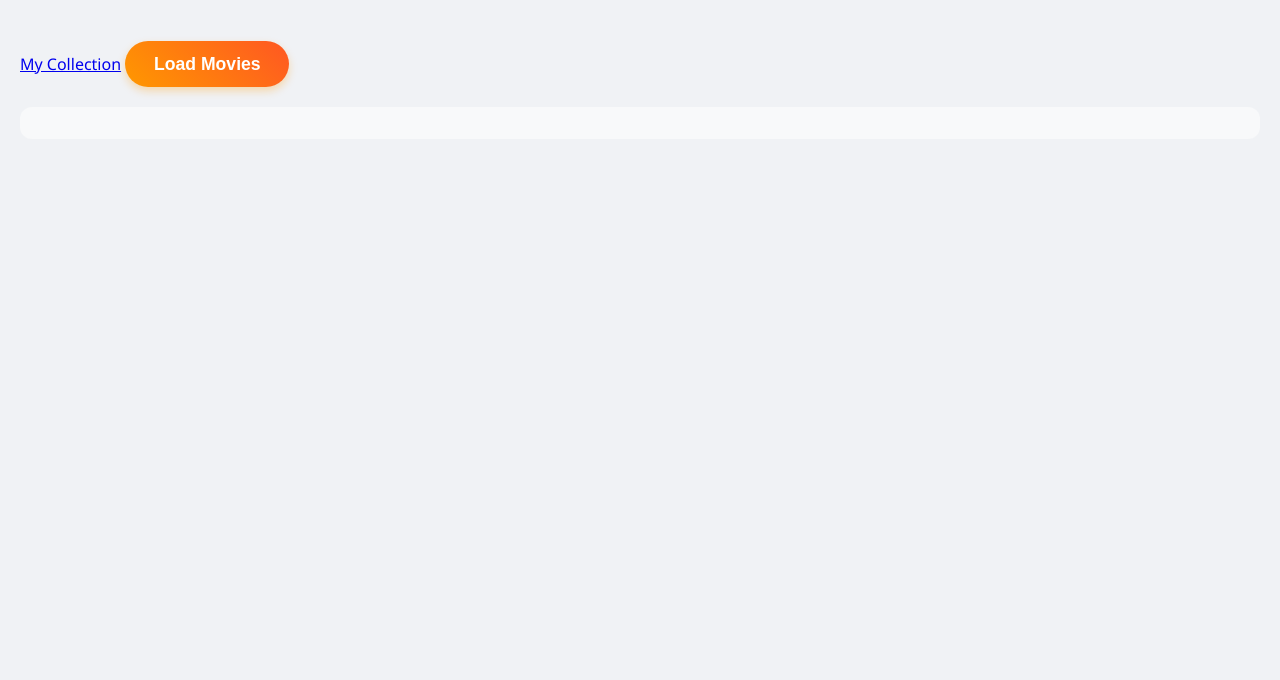
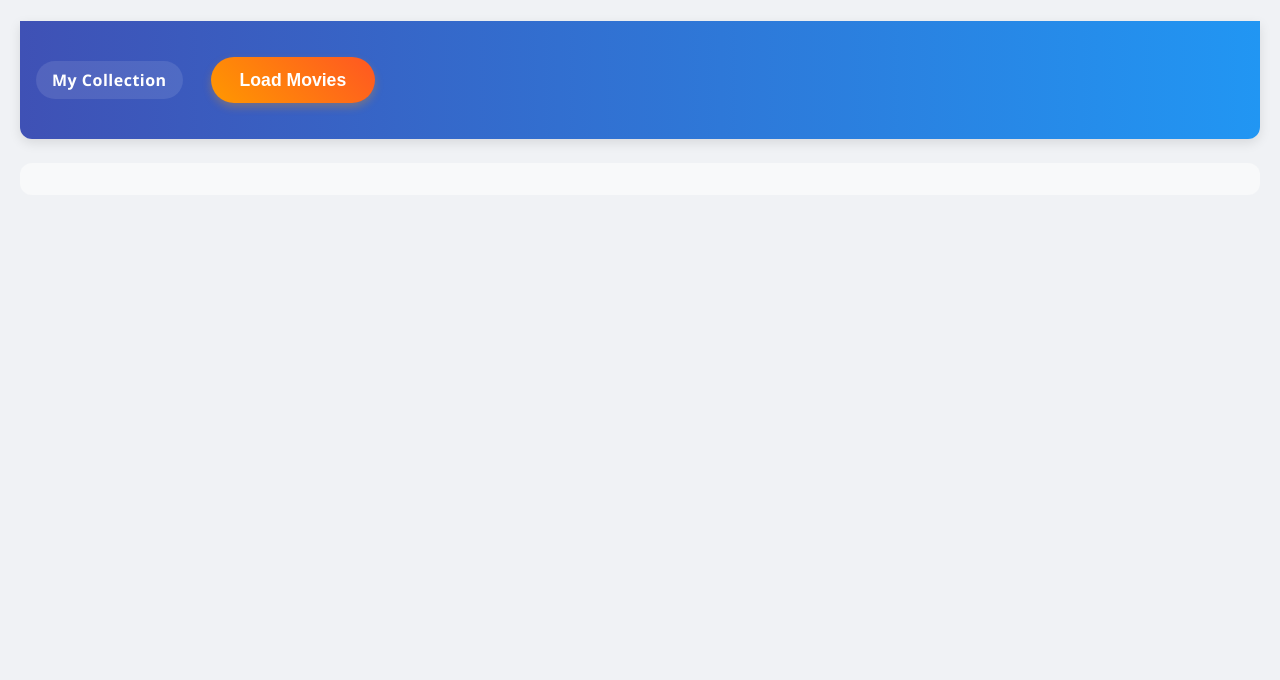
Before and after one commit to AlmogTCodes/MoviesProject, a plain HTML site: page hw_2_web/index.html in a window 1280 px wide. Shown: the part 120-800 px from the top of the page. Drawn offline with nearby package versions, Linux system fonts and the light colour scheme.

Commit message:
Refactor HTML to remove commented-out styles and improve navigation structure

```diff
--- a/hw_2_web/index.html
+++ b/hw_2_web/index.html
@@ -4,33 +4,6 @@
     <meta charset="UTF-8">
     <meta name="viewport" content="width=device-width, initial-scale=1.0">
     <link rel="stylesheet" href="./css/style2.css">
-
-    <!-- <style>
-        #loadedMovies {
-            display: flex;
-            flex-direction: row;
-            flex-wrap: wrap;
-            gap: 1rem;
-        }
-
-        .Movie {
-            border: 1px solid black;
-            width: 20rem;
-        }
-
-        img{
-            height:100%;
-            width:20rem;
-            object-fit: cover;
-        }
-
-        .Movie.success {
-            border-color: green;
-            background-color: #e6ffe6;
-        }
-
-    </style> -->
-
     <title>My Movies</title>
 
     <script
@@ -44,15 +17,17 @@
     <script>
         $(document).ready(init);
     </script>
+
 </head>
 <body>
     <h1>Movies</h1>
-    <!--
-        Need to add Navigation bar
+    <div class="navContainer">
+        <nav>
+            <a href="MyMovies.html" class="styled-button"> My Collection</a>
+            <button id="loadMoviesBTN" class="styled-button"> Load Movies </button>
+        </nav>
+    </div>
 
-    -->
-    <a href="MyMovies.html"> My Collection</a>
-    <button id="loadMoviesBTN"> Load Movies </button>
     <div id="loadedMovies">
         <!-- Movie Divs will be inserted Dynamically -->
     </div>
```
